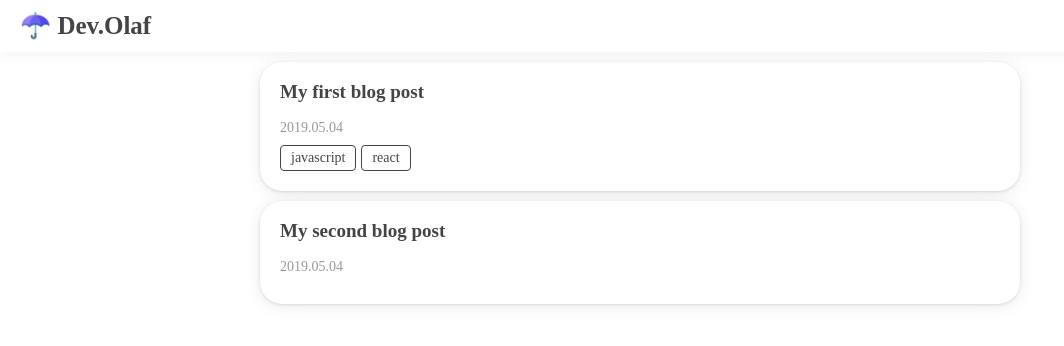
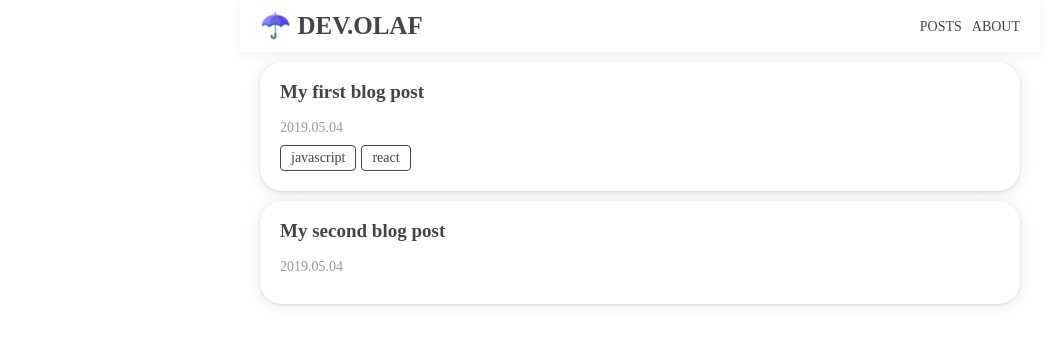
Before and after one commit to appear/olaf-dev-blog, a Gatsby site: page / in a window 1280 px wide. Shown: the whole page, without its empty margins (0-1064 px from the left). Built offline with nearby package versions, Linux system fonts and the light colour scheme; Gatsby itself is replaced by a stand-in of ours.

Commit message:
feature: menu 추가

```diff
--- a/src/shared/header.js
+++ b/src/shared/header.js
@@ -3,9 +3,12 @@ import styled from "styled-components"
 import { Link } from "gatsby"
 
 const HeaderContainer = styled.div`
+  position: relative;
   height: 52px;
   box-sizing: border-box;
   box-shadow: 0 3px 10px 0 rgba(114, 114, 114, 0.08);
+  max-width: 800px;
+  margin: 0 auto;
 `
 
 const Logo = styled.h1`
@@ -16,12 +19,44 @@ const Logo = styled.h1`
   font-weight: bold;
 `
 
+const MenuListContainer = styled.ul`
+  position: absolute;
+  top: 50%;
+  transform: translateY(-50%);
+  right: 20px;
+`
+const MenuContainer = styled.li`
+  float: left;
+
+  &:not(:last-child) {
+    margin-right: 10px;
+  }
+`
+const Label = styled.span`
+  font-size: 14px;
+`
+
 function Header() {
   return (
     <HeaderContainer>
       <Logo>
-        <Link to="/">☂️ Dev.Olaf</Link>
+        <Link to="/">☂️ DEV.OLAF</Link>
       </Logo>
+      <MenuListContainer>
+        <MenuContainer>
+          <Label to="/posts">POSTS</Label>
+        </MenuContainer>
+        <MenuContainer>
+          <Label>
+            <Link
+              to="https://www.linkedin.com/in/%EC%84%9D%EC%A7%84-%EA%B3%A0-a0a5a5128/"
+              target="_blank"
+            >
+              ABOUT
+            </Link>
+          </Label>
+        </MenuContainer>
+      </MenuListContainer>
     </HeaderContainer>
   )
 }
```
